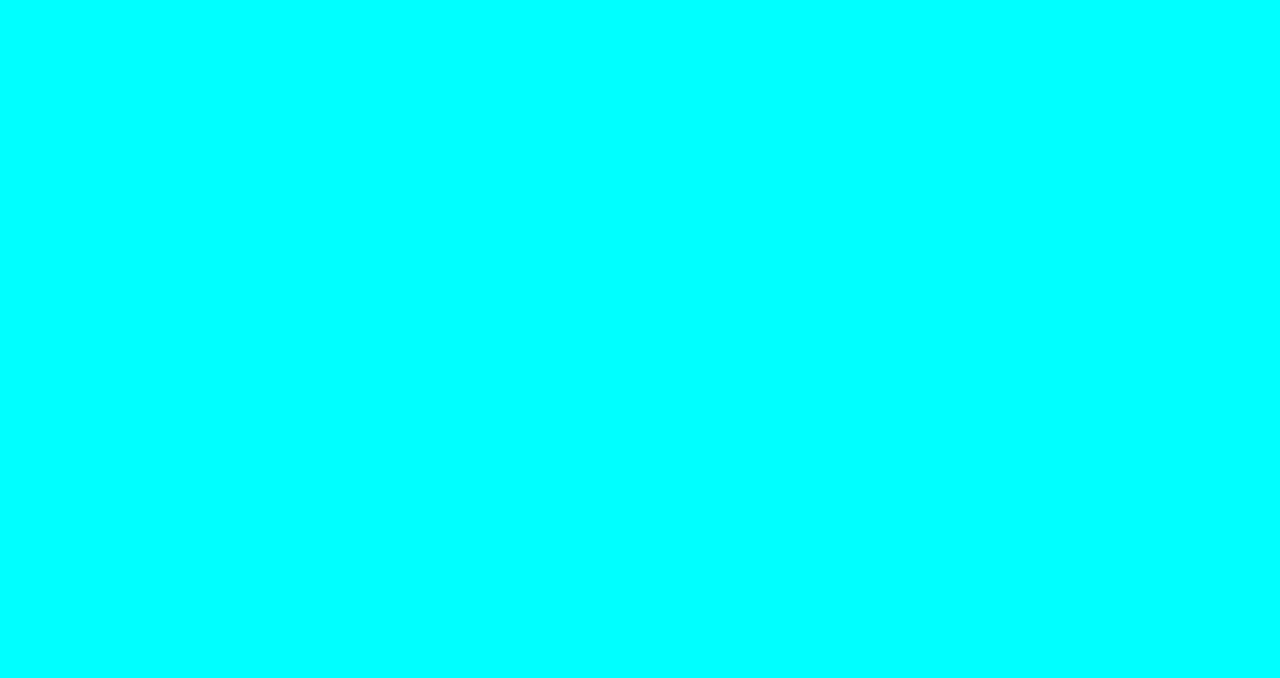
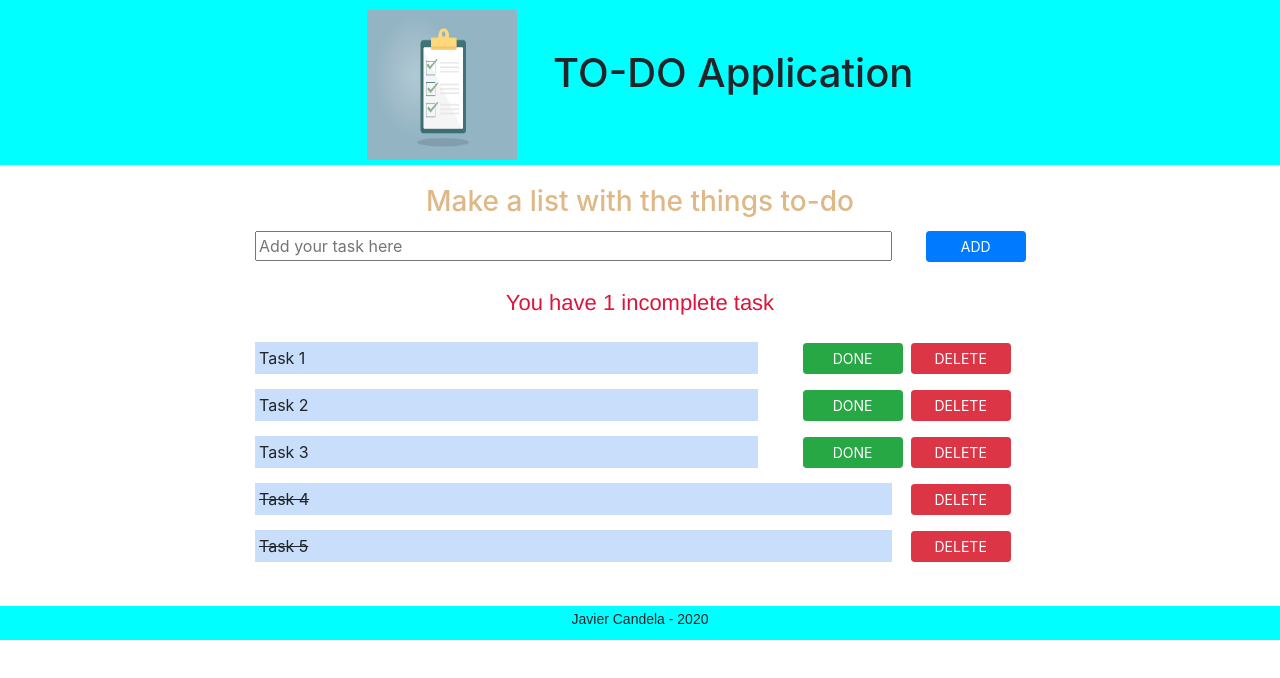
Before and after one commit to Jacanroman/todo_application, a plain HTML site: page index.html in a window 1280 px wide. Drawn offline with nearby package versions, Linux system fonts and the light colour scheme.

Commit message:
All done

```diff
--- a/index.html
+++ b/index.html
@@ -9,5 +9,98 @@
 </head>
 <body>
 
+    <header>
+        <img src="images/28518.jpg" alt="" class="brand-logo" />
+          <h1>TO-DO Application</h1>
+
+    </header>
+
+    <main class="main">
+        <div class="title">
+            <h3>Make a list with the things to-do</h3>
+        </div>
+        <div class="container sizeTodo">
+            <div class="row align-items-center">
+                <div class="col-10">
+                    <input type="text" class="input-group" id="addTask" placeholder="Add your task here">
+                </div>
+                <div class="col-2">
+                    <input type="button" class="btn btn-primary btn-sm d-none d-none d-md-block" value="ADD">
+
+                </div>
+            </div>
+            <div class="row m-3">
+                <div class="col-12">
+                    <p class="task_title m-0 p-1">You have 1 incomplete task</p>
+                </div>
+            </div>
+            <div class="row align-items-center mt-2 mb-2">
+                <div class="col-8">
+                    <p class="m-0 p-1 task">Task 1</p>
+                </div>
+                <div class="col-2 p-0 d-flex justify-content-end">
+                    <input type="button" class="btn btn-success btn-sm d-none d-md-block" value="DONE">
+                </div>
+
+                <div class="col-2 p-0">
+                    <input type="button" class="btn btn-danger btn-sm d-none d-md-block" value="DELETE">
+                </div>
+            </div>
+            <div class="row align-items-center mt-2 mb-2">
+                <div class="col-8">
+                    <p class="m-0 p-1 task">Task 2</p>
+                </div>
+                <div class="col-2 p-0 d-flex justify-content-end">
+
+                    <input type="button" class="btn btn-success btn-sm d-none d-md-block" value="DONE">
+                </div>
+
+                <div class="col-2 p-0">
+                    <input type="button" class="btn btn-danger btn-sm d-none d-md-block" value="DELETE">
+                </div>
+            </div>
+            <div class="row align-items-center mt-2 mb-2">
+                <div class="col-8">
+                    <p class="m-0 p-1 task">Task 3</p>
+                </div>
+                <div class="col-2 p-0 d-flex justify-content-end">
+                    <input type="button" class="btn btn-success btn-sm d-none d-md-block" value="DONE">
+                </div>
+
+                <div class="col-2 p-0">
+                    <input type="button" class="btn btn-danger btn-sm d-none d-md-block" value="DELETE">
+                </div>
+            </div>
+
+
+
+            <div class="row align-items-center mt-2 mb-2">
+                <div class="col-10">
+                    <p class="m-0 p-1 task task-done">Task 4</p>
+                </div>
+                <div class="col-2 p-0">
+                    <input type="button" class="btn btn-danger btn-sm d-none d-md-block" value="DELETE">
+                </div>
+            </div>
+
+            <div class="row align-items-center mt-2 mb-2">
+                <div class="col-10">
+                    <p class="m-0 p-1 task task-done">Task 5</p>
+                </div>
+                <div class="col-2 p-0">
+                    <input type="button" class="btn btn-danger btn-sm d-none d-md-block" value="DELETE">
+                </div>
+            </div>
+
+
+        </div>
+    </main>
+
+    <footer>
+        <h2>Javier Candela - 2020</h2>
+    </footer>
+
+
+
 </body>
 </html>
--- a/styles.css
+++ b/styles.css
@@ -1,3 +1,64 @@
-body{
+header{
     background-color: aqua;
+    text-align: center;
+    padding: 5px;
+
 }
+
+h1{
+    margin: 15px 0 0 27px;
+    padding: 0;
+    display: inline-block;
+}
+
+.brand-logo{
+    width: 150px;
+	height: 150px;
+    margin: 5px 5px 0 0;
+	color: #222;
+}
+
+.main {
+    margin-top: 20px;
+    margin-bottom: 40px;
+
+}
+
+.title{
+    text-align: center;
+    color: burlywood;
+}
+.sizeTodo {
+    max-width: 800px;
+}
+.task_title {
+    text-align: center;
+    font-family: 'Franklin Gothic Medium', 'Arial Narrow', Arial, sans-serif;
+    color: crimson;
+    font-size: 22px;
+}
+
+.task {
+    height: 100%;
+    background-color: rgb(200, 222, 250);
+}
+
+.task-done {
+    text-decoration-line: line-through
+}
+
+.btn {
+    width: 100px;
+    margin: 4px;
+}
+
+footer{
+    background-color: aqua;
+    text-align: center;
+    padding: 5px;
+}
+
+h2{
+    font-size: 14px;
+    font-family: sans-serif;
+}
```
Also changed, not shown: images/28518.jpg (added).
